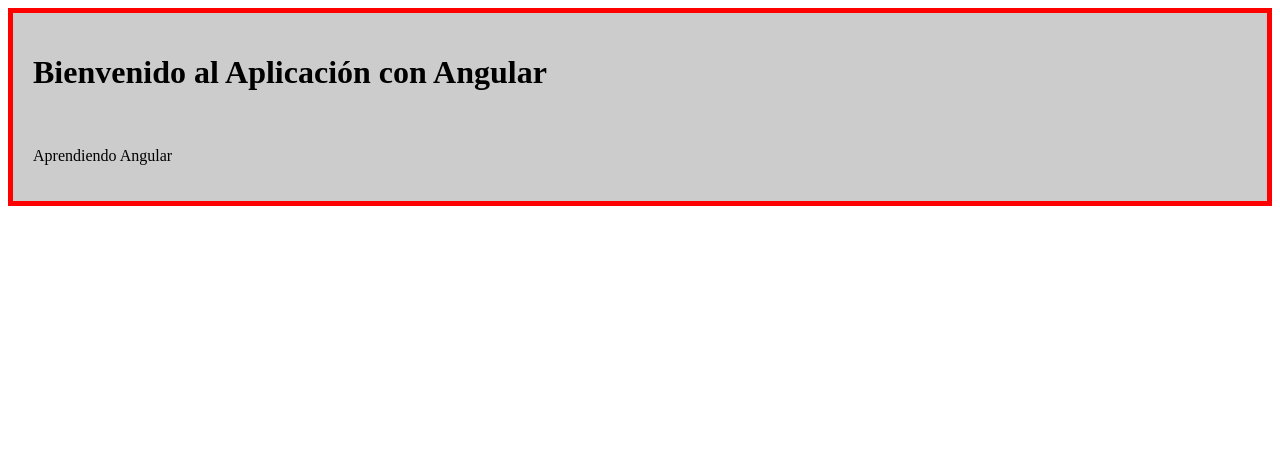
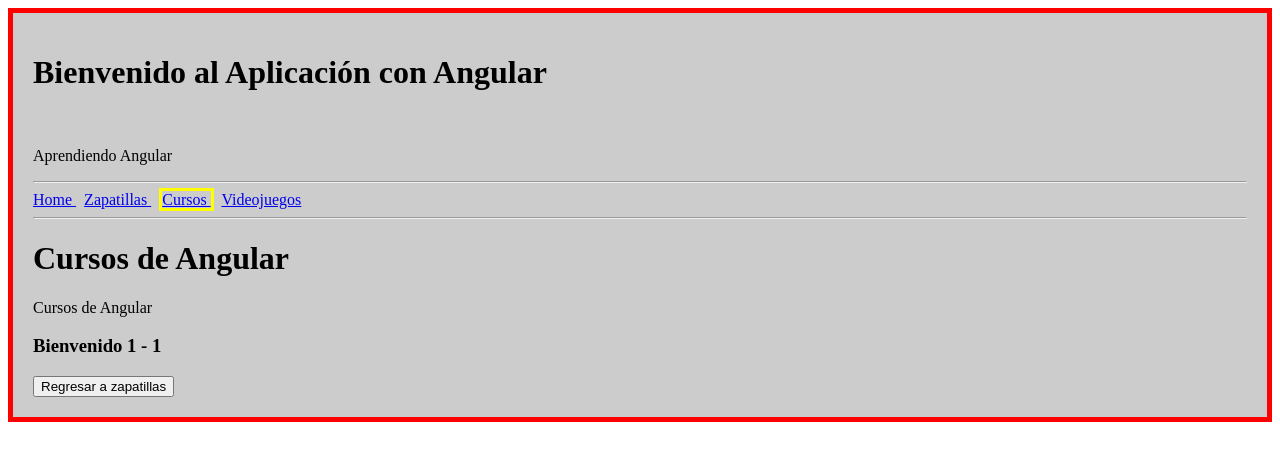
Before and after one commit to IsaacQH/Aprendiendo-Angular, an Angular app: page /curso/1/1 in a window 1280 px wide. Shown: the top 460 px of the page. Built offline with nearby package versions, Linux system fonts and the light colour scheme.

Commit message:
Redirigir con router

```diff
--- a/src/app/app.component.html
+++ b/src/app/app.component.html
@@ -11,6 +11,17 @@
    {{descripcion}}
   </p>
 
+  <hr/>
+    <nav>
+      <a [routerLink] = "['/home']" [routerLinkActive]="['active']"> Home </a>
+      &nbsp;   <!--Crea espacio-->
+      <a [routerLink] = "['/zapatillas']" [routerLinkActive]="['active']" > Zapatillas </a>
+      &nbsp;   <!--Crea espacio-->
+      <a [routerLink] = "['/curso']" [routerLinkActive]="['active']"> Cursos </a>
+      &nbsp;   <!--Crea espacio-->
+      <a [routerLink] = "['/videojuego']" [routerLinkActive]="['active']"> Videojuegos </a>
+    </nav>
+  <hr/>
 
   <!--
   <button (click) = "ocultarVideojuegos(false)" *ngIf="mostrar_videojuegos">Ocultar</button>
--- a/src/app/app.component.ts
+++ b/src/app/app.component.ts
@@ -2,6 +2,7 @@ import { Component } from '@angular/core';
 import { CommonModule } from '@angular/common';
 import { RouterOutlet } from '@angular/router';
 import { FormsModule } from '@angular/forms';
+import { RouterModule } from '@angular/router';
 
 import { VideojuegoComponent } from './videojuego/videojuego.component';
 import { ZapatillasComponent } from './zapatillas/zapatillas.component';
@@ -13,7 +14,7 @@ import { Configuracion } from './models/configuracion';  //Importar modelo
 @Component({                   //Decorador component
   selector: 'app-root',       //Donde quiero que se vea en el index.html el componente
   standalone: true,           //Lo hace en modo standalone que hace modulos temporales para la injección de componentes
-  imports: [CommonModule, RouterOutlet, VideojuegoComponent, ZapatillasComponent, CursosComponent, homeComponent, FormsModule],
+  imports: [CommonModule, RouterOutlet, VideojuegoComponent, ZapatillasComponent, CursosComponent, homeComponent, FormsModule, RouterModule],
   templateUrl: './app.component.html',     //Que quiero que se vea en el componente
   styleUrls: ['./app.component.css']       //Como quiero que se vea el componente
 })
--- a/src/app/app.routes.ts
+++ b/src/app/app.routes.ts
@@ -12,8 +12,10 @@ import { homeComponent } from './home/home.component';
 //Array de rutas
 export const routes: Routes = [
     {path: '', component: homeComponent},                       //Este carga la ruta vacia, la home
+    {path: 'home', component: homeComponent},                       //Este carga la ruta vacia, la home
     {path: 'zapatillas', component: ZapatillasComponent},       //Este carga componente zapatilla
     {path: 'videojuego', component: VideojuegoComponent},       //Este carga componente videojuego
     {path: 'curso', component: CursosComponent},                //Este carga componente curso
+    {path: 'curso/:nombre/:followers', component: CursosComponent},                //Este carga componente curso con parámetro
     {path: '**' , component: homeComponent}                        //Ruta en caso de error
 ];
--- a/src/app/cursos/cursos.component.html
+++ b/src/app/cursos/cursos.component.html
@@ -1 +1,6 @@
-<p>Probando cursos</p>
+<h1>Cursos de Angular</h1>
+<p>Cursos de Angular</p>
+
+<h3 *ngIf = "nombre"> Bienvenido {{nombre}} - {{followers}}</h3>
+
+<button (click)="redirigir()">Regresar a zapatillas</button>
--- a/src/app/cursos/cursos.component.ts
+++ b/src/app/cursos/cursos.component.ts
@@ -1,5 +1,6 @@
 import { Component, OnInit } from '@angular/core';
 import { CommonModule } from '@angular/common';
+import { Router, ActivatedRoute, Params } from '@angular/router'; //Librerias para leer parametros URL
 
 @Component({
   selector: 'cursos',
@@ -9,9 +10,23 @@ import { CommonModule } from '@angular/common';
   styleUrl: './cursos.component.css'
 })
 export class CursosComponent implements OnInit {
-  constructor(){}
 
-  ngOnInit(): void {
+  public nombre:string = '';
+  public followers:number = 0;
+
+  constructor(private _route: ActivatedRoute, private _router: Router){}    //Activa la lectura de parámetros dados en URL
+
+  ngOnInit() {
+    this._route.params.subscribe((val:Params) =>{        //Lee el valor del parametro URL
+      this.nombre = val['nombre']                        //Guarda el valor de URL
+      this.followers = Number(val['followers'])
+      //console.log(this.nombre)
+    })
 
   }
+
+  redirigir(){
+    this._router.navigate(['/zapatillas'])
+  }
+
 }
--- a/src/styles.css
+++ b/src/styles.css
@@ -12,3 +12,7 @@
 .fondoA{
     background-color: yellow;
 }
+
+.active{
+    border: 3px solid yellow;
+}
```
